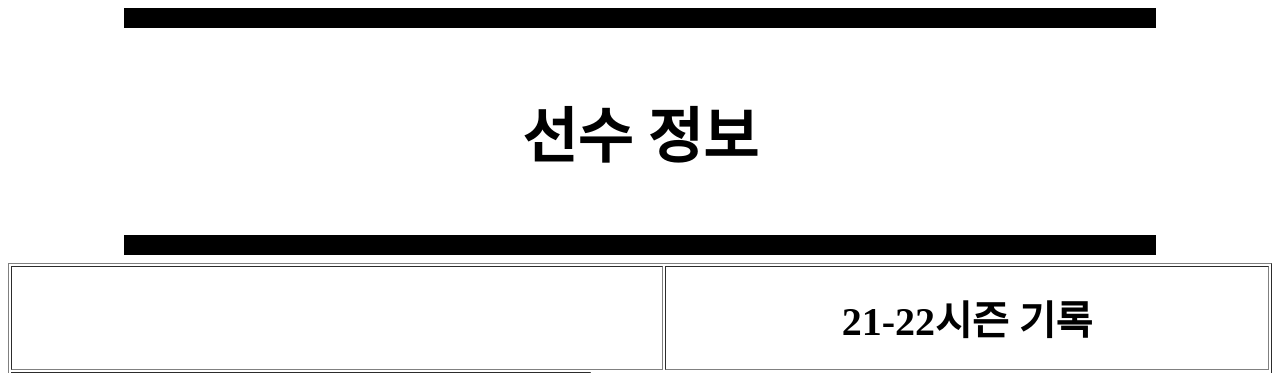
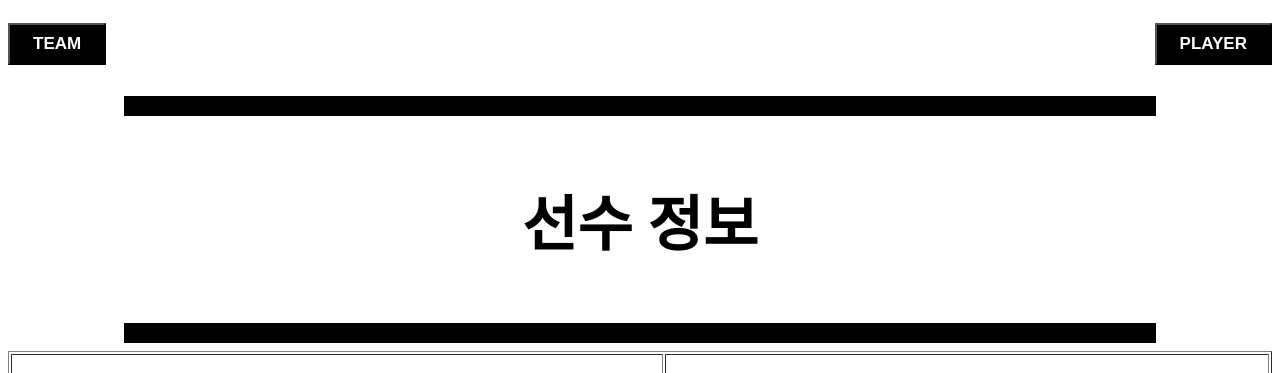
Before and after one commit to lwg1421/MultiCampus_Project2, a Django app: template SkywalkersFan/player_graph_app/templates/player_graph_app/Player_info_test.html in a window 1280 px wide. Shown: the top 373 px of the page. Run offline with Django 4.2, Linux system fonts and the light colour scheme; the template is opened without the code that fills it, so the values that code supplies are empty.

Commit message:
html & view update

```diff
--- a/SkywalkersFan/player_graph_app/static/css/Team.css
+++ b/SkywalkersFan/player_graph_app/static/css/Team.css
@@ -1,5 +1,4 @@
 @charset "utf-8";
-
 
 button {
         margin:15px auto 30px 30px;
@@ -12,19 +11,18 @@ button {
         font-weight:bold;
         padding:9px 23px;
 }
+
 button:hover {
 	background:linear-gradient(to bottom, #4b5055 5%, #2d2f31 100%);
 	background-color:#4b5055;
 }
+
 button:active {
 	position:relative;
 	top:1px;
 }
 
-
 .playerButton{
-
     margin:15px 30px auto 1200px;
     position:absolute;
-
 }
--- a/SkywalkersFan/player_graph_app/templates/player_graph_app/Player_info_test.html
+++ b/SkywalkersFan/player_graph_app/templates/player_graph_app/Player_info_test.html
@@ -25,14 +25,27 @@
         }
 
     </style>
+    <link rel="stylesheet" href="{% static 'css/team.css' %}">
     <title>선수정보</title>
 
 </head>
 <body>
+    <div id="nav" style="height:80px">
+        <a href="{% url 'team' %}">
+        <button style="float: left">TEAM</button>
+        </a>
+        <a href="{% url 'player' %}">
+        <button style="float: right">PLAYER</button>
+        </a>
+    </div>
+
+    <div id="header">
         <hr align="center" style="border: solid 10px black; width: 80%;">
         <p class = div_title size = 200 style="text-align:center;">선수 정보</p>
         <hr align="center" style="border: solid 10px black; width: 80%;">
+    </div>
 
+    <div id="section">
         <table border="1" >
             <tr>
                 <!-- 전광인 부분에 DB에서 player_graph_app_player_data 테이블에서 player_name 값 가져오면 됨 -->
@@ -80,5 +93,6 @@
                 <img src="/static/img/{{context.player_name}}_추세선.png"width="600" height="1000" alt="추세선" /></td>
             </tr>
         </table>
+    </div>
 </body>
 </html>
--- a/SkywalkersFan/player_graph_app/views.py
+++ b/SkywalkersFan/player_graph_app/views.py
@@ -1,6 +1,8 @@
 import sqlite3 as sql
 import pandas as pd
 import numpy as np
+import matplotlib
+matplotlib.use('Agg')
 import matplotlib.pyplot as plt
 import plotly.express as px
 import platform
@@ -37,14 +39,14 @@ def player(request) :
     for name in h_cap_lst:
         Player_RaderChart_One(name)
         Player_RecordChart_One(name)
-    return render(request, 'player_graph_app/Player_list_test.html')
+    return render(request, 'player_graph_app/player_list_test.html')
 
 # 선수 이름을 주고받고 싶음
 # 선수 클릭할 때 파일 있는지 확인해서 함수 실행되도록
 # 선수 클릭할 때 매개변수로 이름을 받아서 그래프를 그리기
 def get_player(request, word) :
     context=make_context(word)
-    return render(request,'player_graph_app/Player_info_test.html', {'context':context})
+    return render(request,'player_graph_app/player_info_test.html', {'context':context})
 
 def make_context(word) :
     df=dbtodf('player_graph_app_player_data')
--- a/SkywalkersFan/team_graph_app/static/css/Team.css
+++ b/SkywalkersFan/team_graph_app/static/css/Team.css
@@ -1,5 +1,4 @@
 @charset "utf-8";
-
 
 button {
         margin:15px auto 30px auto;
@@ -11,26 +10,19 @@ button {
         font-size:17px;
         font-weight:bold;
         padding:9px 23px;
+}
 
-
-
-
-}
 button:hover {
 	background:linear-gradient(to bottom, #4b5055 5%, #2d2f31 100%);
 	background-color:#4b5055;
 }
+
 button:active {
 	position:relative;
 	top:1px;
 }
 
-
 .playerButton{
-
     margin:15px auto 30px auto;
-    /* position:absolute;  */
-
-
-
+    position:absolute;
 }
--- a/SkywalkersFan/team_graph_app/templates/team_graph_app/Team.html
+++ b/SkywalkersFan/team_graph_app/templates/team_graph_app/Team.html
@@ -9,12 +9,12 @@
     <link rel="stylesheet" href="{% static 'css/team.css'%}">
 </head>
 <body>
-    <div>
+    <div id="nav" style="height:70px">
         <a href="{% url 'home' %}">
-        <button style="float: left;" >HOME</button>
+        <button style="float: left">HOME</button>
         </a>
         <a href="{% url 'player' %}">
-        <button class="playerButton"style="float: right;" >PLAYER</button>
+        <button style="float: right">PLAYER</button>
         </a>
     </div>
 
--- a/SkywalkersFan/team_graph_app/views.py
+++ b/SkywalkersFan/team_graph_app/views.py
@@ -1,6 +1,8 @@
 import sqlite3 as sql
 import pandas as pd
 import numpy as np
+import matplotlib
+matplotlib.use('Agg')
 import matplotlib.pyplot as plt
 import plotly.express as px
 import platform
```
Also changed, not shown: SkywalkersFan/player_graph_app/templates/player_graph_app/Player_list_test.html (+14 -15 lines). Lines whose indentation alone changed are shown as unchanged.
